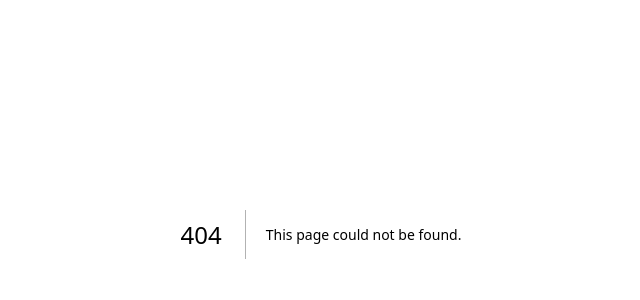
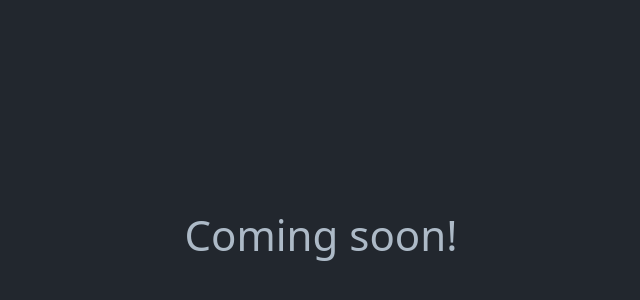
Before and after one commit to Hengborann-Moul/Hengborann-Moul.github.io, a Next.js app: page /blogs in a window 1280 px wide. Before the commit this address had no page. Shown: the part 166-466 px from the top of the page, without its empty margins (319-959 px from the left). Built offline with nearby package versions, Linux system fonts and the light colour scheme.

Commit message:
feat: blogs are coming

```diff
--- /dev/null
+++ b/pages/blogs/index.module.scss
@@ -0,0 +1,3 @@
+.title {
+  @apply text-[3.5rem] z-[1] relative transition-colors;
+}
--- /dev/null
+++ b/pages/blogs/index.tsx
@@ -0,0 +1,11 @@
+import React from "react";
+
+import styles from "./index.module.scss";
+
+export default function Blogs() {
+  return (
+    <div>
+      <h1 className={styles.title}>Coming soon!</h1>
+    </div>
+  );
+}
```
